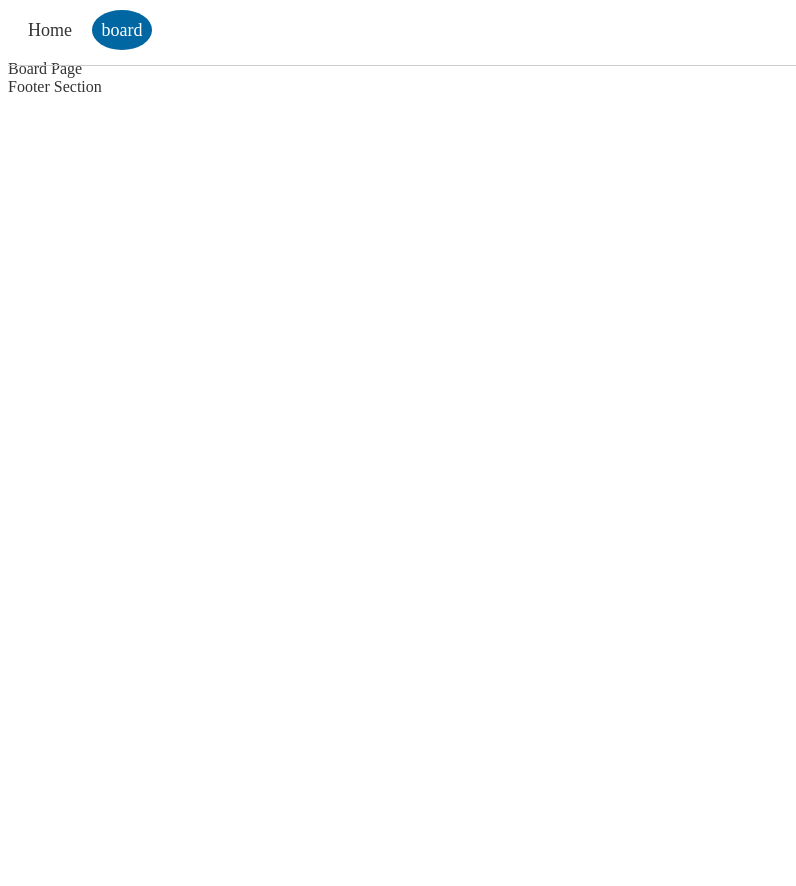
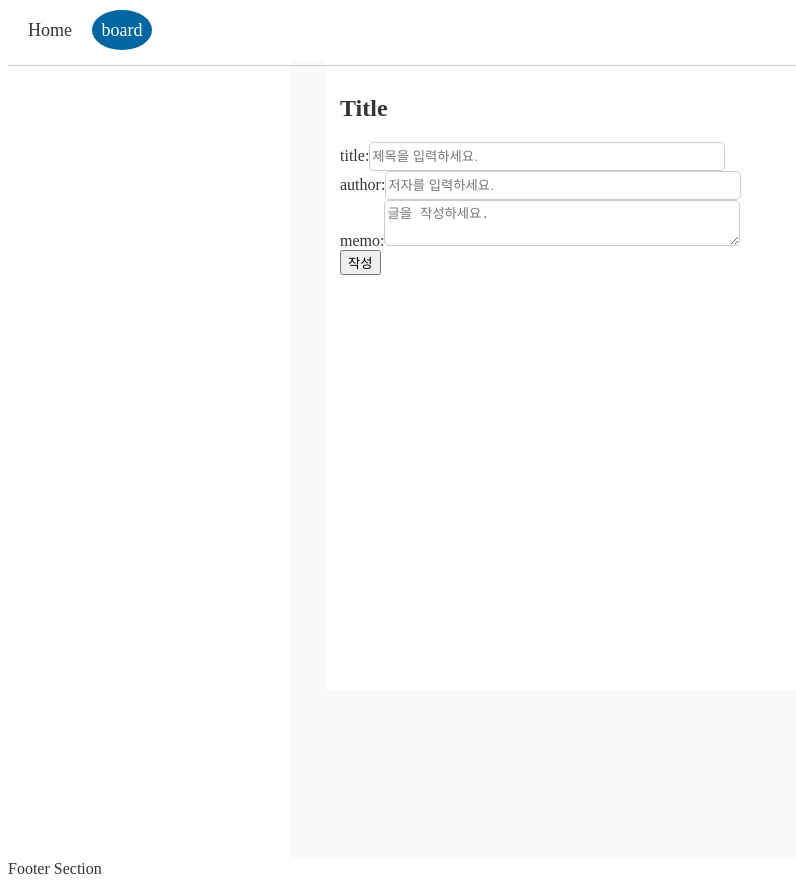
Before and after one commit to Seungeun727/vue3-book-oneLine, a Vue app: page /board in a window 1280 px wide. Shown: the whole page, without its empty margins (0-796 px from the left). Before the commit the page ends 800 px from the top, so only its background shows below. Built offline with nearby package versions, Linux system fonts and the light colour scheme.

Commit message:
feat: 책 작성 폼 추가

```diff
--- a/src/App.vue
+++ b/src/App.vue
@@ -21,7 +21,6 @@ export default {
 
 <style>
 #app {
-  /* text-align: center; */
   color: #333;
   margin-top: 60px;
 }
--- /dev/null
+++ b/src/components/board/BoardWrite.vue
@@ -0,0 +1,82 @@
+<template>
+  <div class="container">
+    <form class="form">
+      <h2>Title</h2>
+      <div>
+        <label for="title">title:</label>
+        <input
+          v-model="title"
+          type="text"
+          placeholder="제목을 입력하세요.">
+      </div>
+      <div>
+        <label for="author">author:</label>
+        <input
+          v-model="author"
+          type="text"
+          placeholder="저자를 입력하세요.">
+      </div>
+      <div>
+        <label for="text">memo:</label>
+        <textarea
+          v-model="text"
+          placeholder="글을 작성하세요." />
+      </div>
+      <button
+        type="button"
+        @click="submitForm()">
+        작성
+      </button>
+    </form>
+  </div>
+</template>
+
+<script>
+export default {
+  name: 'BoardWrite',
+  components: {},
+  data() {
+    return {
+      title: '',
+      author: '',
+      text: '',
+    }
+  },
+  methods: {
+    submitForm() {}
+  },
+};
+</script>
+
+<style lang="scss" scoped>
+.container {
+  margin: 0 auto;
+  width: 700px;
+  height: 800px;
+  display: flex;
+  flex-direction: column;
+  align-items:center;
+  background-color: $back-color;
+  .form {
+    width: 600px;
+    height: 600px;
+    background-color: $white;
+    padding: 15px;
+
+  }
+}
+
+input, textarea {
+  width: 350px;
+  border: 1px solid #ccc;
+  border-radius: .3rem;
+}
+
+input {
+  height: 25px;
+  outline: 0;
+}
+textarea {
+  height: 40px;
+}
+</style>
--- a/src/views/Board.vue
+++ b/src/views/Board.vue
@@ -1,11 +1,14 @@
 <template>
-  <div>Board Page</div>
+  <BoardWrite />
 </template>
 
 <script>
+import BoardWrite from '../components/board/BoardWrite';
 export default {
   name: 'Board',
-  components: {},
+  components: {
+    BoardWrite,
+  },
 };
 </script>
 
```
